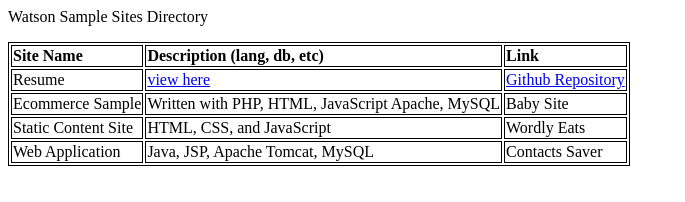
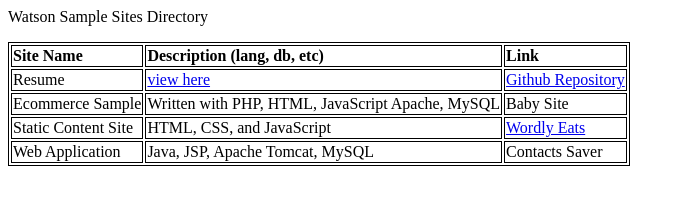
Before and after one commit to bentonwatson/BabyEcommerceSite, a plain HTML site: page index.html in a window 1280 px wide. Shown: the whole page, without its empty margins (0-685 px from the left). Drawn offline with Linux system fonts and the light colour scheme.

Commit message:
Update index.html

```diff
--- a/index.html
+++ b/index.html
@@ -25,7 +25,7 @@
       <tr>
         <td>Static Content Site</td>
         <td>HTML, CSS, and JavaScript</td>
-        <td>Wordly Eats</td>
+        <td><a href="http://bentonwatson.github.io/SampleProjects/StaticSiteHome.html" target="_blank">Wordly Eats</td>
       </tr>
       <tr>
         <td>Web Application</td>
```
